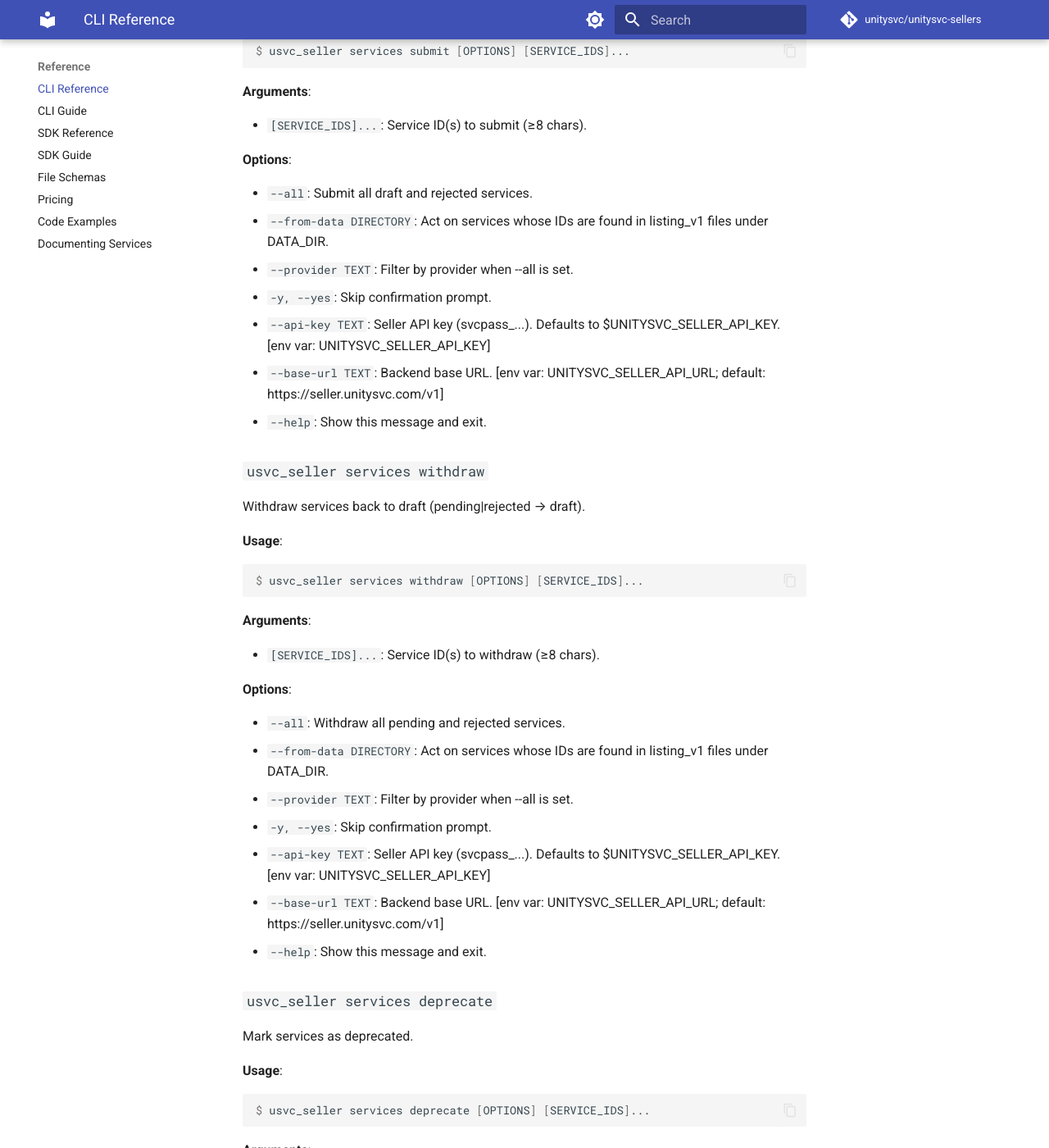
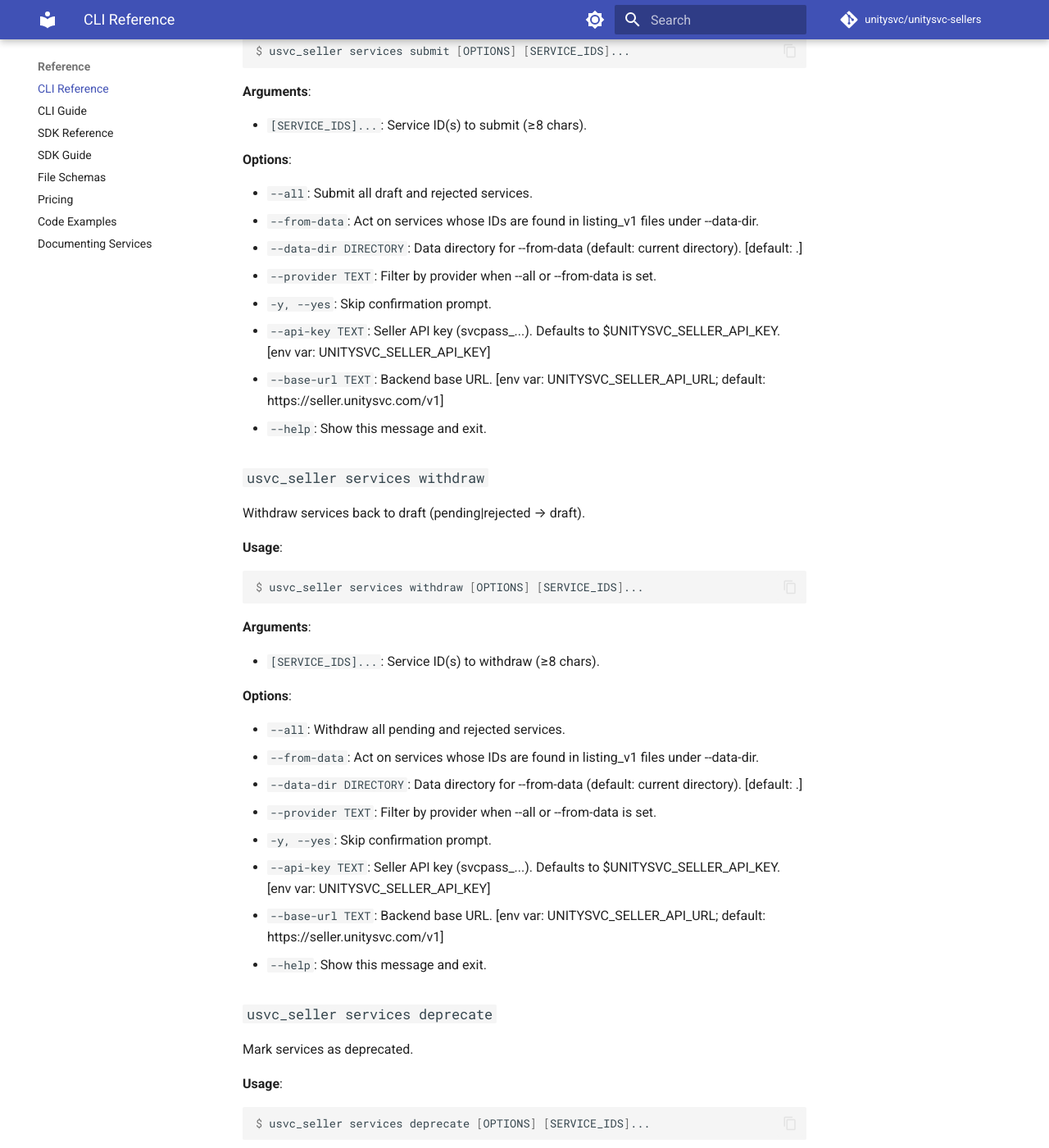
Before and after one commit to unitysvc/unitysvc-sellers, an MkDocs documentation site: the page built from docs/cli-reference.md, in a window 1280 px wide and 1400 px high, scrolled down 11667 px. Shown: the whole window at 82% size. Built offline with MkDocs 1.6.1 and Material for MkDocs 9.7.7, drawn with Linux system fonts in a browser that asks for light colours; comment, search, counter and statistics services are not loaded; some of the changed text lies outside the part shown.

Commit message:
services --from-data: split into flag + --data-dir (default cwd)
--from-data is now a bool flag; --data-dir PATH (default: .) sets the
directory. This lets users write just --from-data when running from
inside a data repo, with --data-dir only needed for non-cwd paths.

Co-Authored-By: Claude Sonnet 4.6 <noreply@anthropic.com>

```diff
--- a/docs/cli-reference.md
+++ b/docs/cli-reference.md
@@ -522,8 +522,9 @@ $ usvc_seller services submit [OPTIONS] [SERVICE_IDS]...
 **Options**:
 
 * `--all`: Submit all draft and rejected services.
-* `--from-data DIRECTORY`: Act on services whose IDs are found in listing_v1 files under DATA_DIR.
-* `--provider TEXT`: Filter by provider when --all is set.
+* `--from-data`: Act on services whose IDs are found in listing_v1 files under --data-dir.
+* `--data-dir DIRECTORY`: Data directory for --from-data (default: current directory).  [default: .]
+* `--provider TEXT`: Filter by provider when --all or --from-data is set.
 * `-y, --yes`: Skip confirmation prompt.
 * `--api-key TEXT`: Seller API key (svcpass_...). Defaults to $UNITYSVC_SELLER_API_KEY.  [env var: UNITYSVC_SELLER_API_KEY]
 * `--base-url TEXT`: Backend base URL.  [env var: UNITYSVC_SELLER_API_URL; default: https://seller.unitysvc.com/v1]
@@ -546,8 +547,9 @@ $ usvc_seller services withdraw [OPTIONS] [SERVICE_IDS]...
 **Options**:
 
 * `--all`: Withdraw all pending and rejected services.
-* `--from-data DIRECTORY`: Act on services whose IDs are found in listing_v1 files under DATA_DIR.
-* `--provider TEXT`: Filter by provider when --all is set.
+* `--from-data`: Act on services whose IDs are found in listing_v1 files under --data-dir.
+* `--data-dir DIRECTORY`: Data directory for --from-data (default: current directory).  [default: .]
+* `--provider TEXT`: Filter by provider when --all or --from-data is set.
 * `-y, --yes`: Skip confirmation prompt.
 * `--api-key TEXT`: Seller API key (svcpass_...). Defaults to $UNITYSVC_SELLER_API_KEY.  [env var: UNITYSVC_SELLER_API_KEY]
 * `--base-url TEXT`: Backend base URL.  [env var: UNITYSVC_SELLER_API_URL; default: https://seller.unitysvc.com/v1]
@@ -570,8 +572,9 @@ $ usvc_seller services deprecate [OPTIONS] [SERVICE_IDS]...
 **Options**:
 
 * `--all`: Deprecate all active services.
-* `--from-data DIRECTORY`: Act on services whose IDs are found in listing_v1 files under DATA_DIR.
-* `--provider TEXT`: Filter by provider when --all is set.
+* `--from-data`: Act on services whose IDs are found in listing_v1 files under --data-dir.
+* `--data-dir DIRECTORY`: Data directory for --from-data (default: current directory).  [default: .]
+* `--provider TEXT`: Filter by provider when --all or --from-data is set.
 * `-y, --yes`: Skip confirmation prompt.
 * `--api-key TEXT`: Seller API key (svcpass_...). Defaults to $UNITYSVC_SELLER_API_KEY.  [env var: UNITYSVC_SELLER_API_KEY]
 * `--base-url TEXT`: Backend base URL.  [env var: UNITYSVC_SELLER_API_URL; default: https://seller.unitysvc.com/v1]
@@ -594,8 +597,9 @@ $ usvc_seller services publish [OPTIONS] [SERVICE_IDS]...
 **Options**:
 
 * `--all`: Publish all active services that aren&#x27;t already public.
-* `--from-data DIRECTORY`: Act on services whose IDs are found in listing_v1 files under DATA_DIR.
-* `--provider TEXT`: Filter by provider when --all is set.
+* `--from-data`: Act on services whose IDs are found in listing_v1 files under --data-dir.
+* `--data-dir DIRECTORY`: Data directory for --from-data (default: current directory).  [default: .]
+* `--provider TEXT`: Filter by provider when --all or --from-data is set.
 * `-y, --yes`: Skip confirmation prompt.
 * `--api-key TEXT`: Seller API key (svcpass_...). Defaults to $UNITYSVC_SELLER_API_KEY.  [env var: UNITYSVC_SELLER_API_KEY]
 * `--base-url TEXT`: Backend base URL.  [env var: UNITYSVC_SELLER_API_URL; default: https://seller.unitysvc.com/v1]
@@ -618,8 +622,9 @@ $ usvc_seller services unlist [OPTIONS] [SERVICE_IDS]...
 **Options**:
 
 * `--all`: Unlist all active services that aren&#x27;t already unlisted.
-* `--from-data DIRECTORY`: Act on services whose IDs are found in listing_v1 files under DATA_DIR.
-* `--provider TEXT`: Filter by provider when --all is set.
+* `--from-data`: Act on services whose IDs are found in listing_v1 files under --data-dir.
+* `--data-dir DIRECTORY`: Data directory for --from-data (default: current directory).  [default: .]
+* `--provider TEXT`: Filter by provider when --all or --from-data is set.
 * `-y, --yes`: Skip confirmation prompt.
 * `--api-key TEXT`: Seller API key (svcpass_...). Defaults to $UNITYSVC_SELLER_API_KEY.  [env var: UNITYSVC_SELLER_API_KEY]
 * `--base-url TEXT`: Backend base URL.  [env var: UNITYSVC_SELLER_API_URL; default: https://seller.unitysvc.com/v1]
@@ -642,8 +647,9 @@ $ usvc_seller services hide [OPTIONS] [SERVICE_IDS]...
 **Options**:
 
 * `--all`: Hide all active services that aren&#x27;t already private.
-* `--from-data DIRECTORY`: Act on services whose IDs are found in listing_v1 files under DATA_DIR.
-* `--provider TEXT`: Filter by provider when --all is set.
+* `--from-data`: Act on services whose IDs are found in listing_v1 files under --data-dir.
+* `--data-dir DIRECTORY`: Data directory for --from-data (default: current directory).  [default: .]
+* `--provider TEXT`: Filter by provider when --all or --from-data is set.
 * `-y, --yes`: Skip confirmation prompt.
 * `--api-key TEXT`: Seller API key (svcpass_...). Defaults to $UNITYSVC_SELLER_API_KEY.  [env var: UNITYSVC_SELLER_API_KEY]
 * `--base-url TEXT`: Backend base URL.  [env var: UNITYSVC_SELLER_API_URL; default: https://seller.unitysvc.com/v1]
@@ -666,9 +672,10 @@ $ usvc_seller services delete [OPTIONS] [SERVICE_IDS]...
 **Options**:
 
 * `--all`: Delete all deletable services (draft, pending, review, rejected, suspended, deprecated).
-* `--from-data DIRECTORY`: Act on services whose IDs are found in listing_v1 files under DATA_DIR.
+* `--from-data`: Act on services whose IDs are found in listing_v1 files under --data-dir.
+* `--data-dir DIRECTORY`: Data directory for --from-data (default: current directory).  [default: .]
 * `--status TEXT`: Restrict --all to a single deletable status.
-* `--provider TEXT`: Filter by provider when --all is set.
+* `--provider TEXT`: Filter by provider when --all or --from-data is set.
 * `--dryrun`: Show what would be deleted without doing it.
 * `-y, --yes`: Skip confirmation prompt.
 * `--api-key TEXT`: Seller API key (svcpass_...). Defaults to $UNITYSVC_SELLER_API_KEY.  [env var: UNITYSVC_SELLER_API_KEY]
```
Also changed, not shown: 1 other file.
